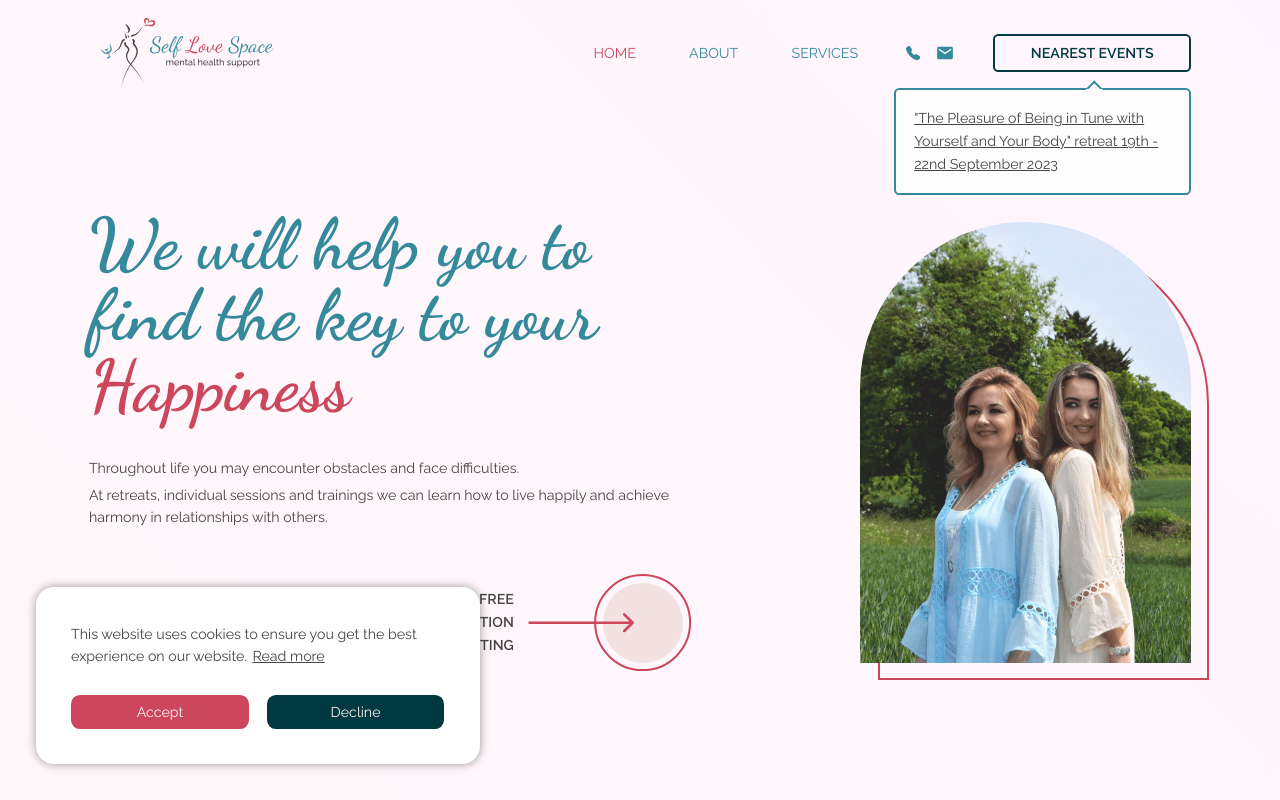
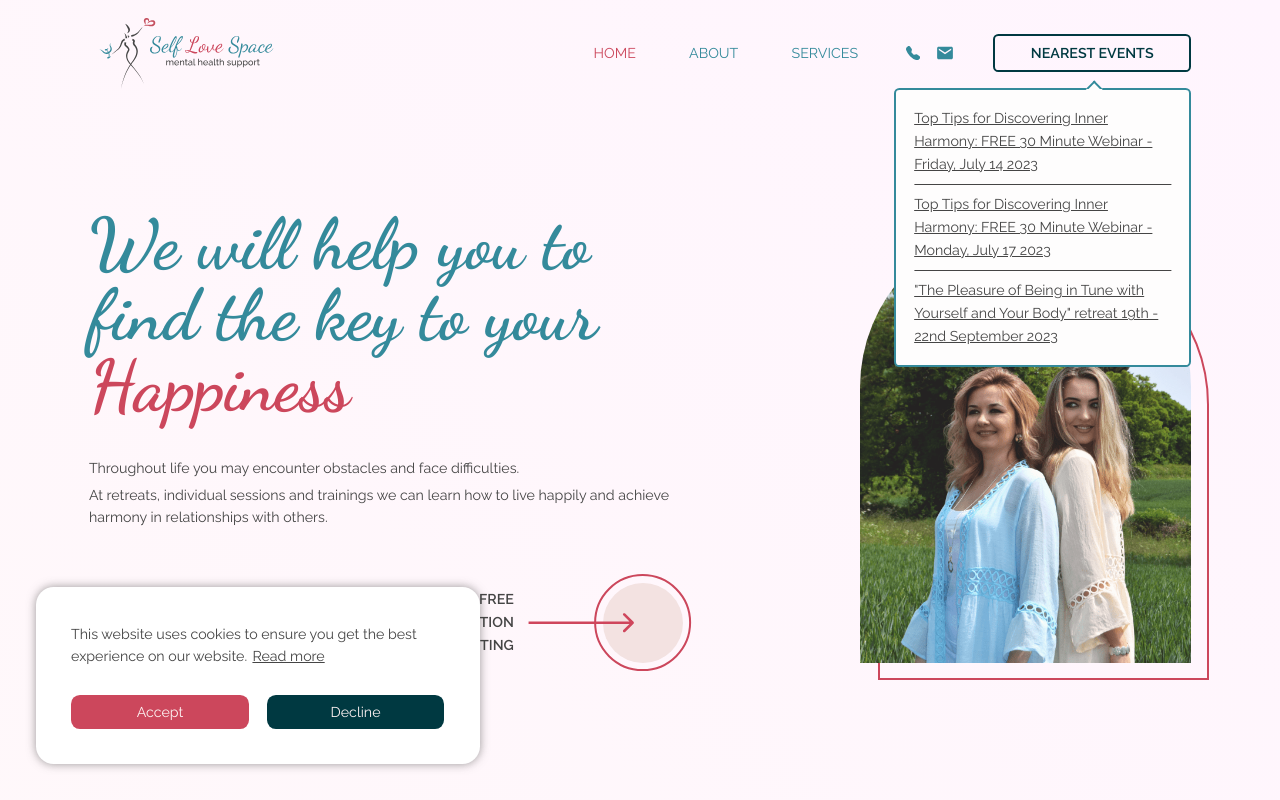
Before and after one commit to Sennarion/selflovespace-next, a Next.js app: page / in a window 1280 px wide. Both pictures are taken after a click on the button "NEAREST EVENTS". Shown: the top 800 px of the page. Built offline with nearby package versions, Linux system fonts and the light colour scheme.

Commit message:
add events

```diff
--- a/src/components/form/form.jsx
+++ b/src/components/form/form.jsx
@@ -98,7 +98,7 @@ export default function Form() {
                 </label>
               </div>
             </div>
-            <label className={styles.checkbox}>
+            <label className={classNames(styles.checkbox, "js-fade-el")}>
               <input
                 className={styles.checkboxInput}
                 type="checkbox"
--- a/src/components/mobile-menu/mobile-menu.jsx
+++ b/src/components/mobile-menu/mobile-menu.jsx
@@ -28,6 +28,7 @@ export default function MobileMenu({ isMenuOpen, setIsMenuOpen }) {
   return (
     <div className={classNames(styles.menu, { [styles.open]: isMenuOpen })}>
       <div className={styles.content}>
+        <Select />
         <ul className={styles.navList}>
           {navItems.map(({ title, href }) => (
             <li className={styles.navItem} key={title}>
@@ -58,7 +59,6 @@ export default function MobileMenu({ isMenuOpen, setIsMenuOpen }) {
             </a>
           </li>
         </ul>
-        <Select />
       </div>
     </div>
   );
--- a/src/components/ui/select/select.jsx
+++ b/src/components/ui/select/select.jsx
@@ -2,6 +2,24 @@
 import { useState, useEffect, useRef } from "react";
 import classNames from "classnames";
 import styles from "./select.module.scss";
+
+const events = [
+  {
+    title:
+      "Top Tips for Discovering Inner Harmony: FREE 30 Minute Webinar - Friday, July 14 2023",
+    link: "https://www.facebook.com/events/s/top-tips-for-discovering-inner/2314019568801327/",
+  },
+  {
+    title:
+      "Top Tips for Discovering Inner Harmony: FREE 30 Minute Webinar - Monday, July 17 2023",
+    link: "https://www.facebook.com/events/141047202341988?paipv=0&eav=AfbcRpW-giFop2GyKZavPDqDWJRSeede_z4rOfkJpw6DKe2cbssObA5vTuxei6f0RTg&_rdr",
+  },
+  {
+    title:
+      '"The Pleasure of Being in Tune with Yourself and Your Body" retreat 19th - 22nd September 2023',
+    link: "https://docdro.id/bGvkx2b",
+  },
+];
 
 export default function Select() {
   const [isSelectOpen, setIsSelectOpen] = useState(false);
@@ -35,18 +53,19 @@ export default function Select() {
           [styles["active"]]: isSelectOpen,
         })}
       >
-        <li className={styles.listItem}>
+        {events.map(({ title, link }) => (
+          <li className={styles.listItem} key={link}>
             <a
               className={styles.listLink}
               target="_blank"
-            href="https://docdro.id/bGvkx2b"
+              href={link}
               rel="noreferrer"
               onClick={() => setIsSelectOpen(false)}
             >
-            "The Pleasure of Being in Tune with Yourself and Your Body" retreat
-            19th - 22nd September 2023
+              {title}
             </a>
           </li>
+        ))}
       </ul>
     </div>
   );
--- a/src/components/ui/select/select.module.scss
+++ b/src/components/ui/select/select.module.scss
@@ -32,6 +32,7 @@
   top: 140%;
   right: 0;
   width: 150%;
+  padding: 2rem;
 
   opacity: 0;
   pointer-events: none;
@@ -74,7 +75,25 @@
 }
 
 .listItem {
-  padding: 2rem;
+  position: relative;
+
+  &:not(:last-child) {
+    margin-bottom: 2rem;
+
+    &::after {
+      position: absolute;
+      content: "";
+      bottom: -1rem;
+      left: 50%;
+      width: 100%;
+      height: 1px;
+
+      background-color: $black;
+      z-index: 100;
+
+      transform: translateX(-50%);
+    }
+  }
 }
 
 .listLink {
```
Lines whose indentation alone changed are shown as unchanged.
